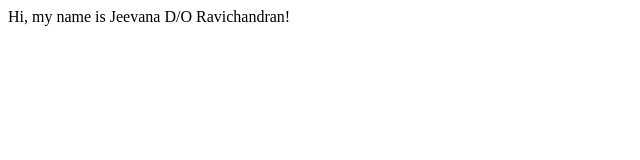
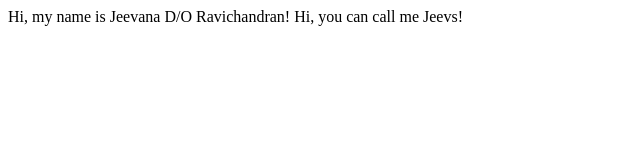
Before and after one commit to Jeevanar6/Projectrepo, a plain HTML site: page index.html in a window 1280 px wide. Shown: the whole page, without its empty margins (0-640 px from the left). Drawn offline with Linux system fonts and the light colour scheme.

Commit message:
New branch created and message added

```diff
--- a/index.html
+++ b/index.html
@@ -7,5 +7,6 @@
 </head>
 <body>
     Hi, my name is Jeevana D/O Ravichandran!
+    Hi, you can call me Jeevs!
 </body>
 </html>
```
